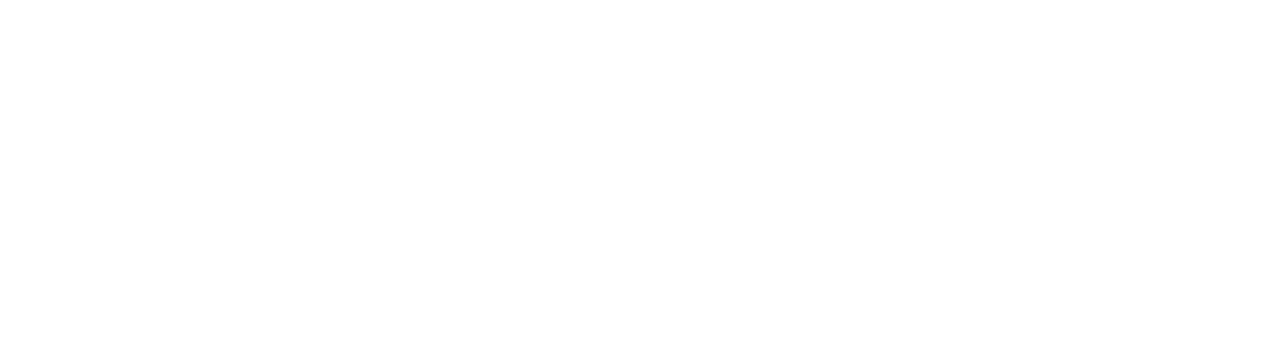
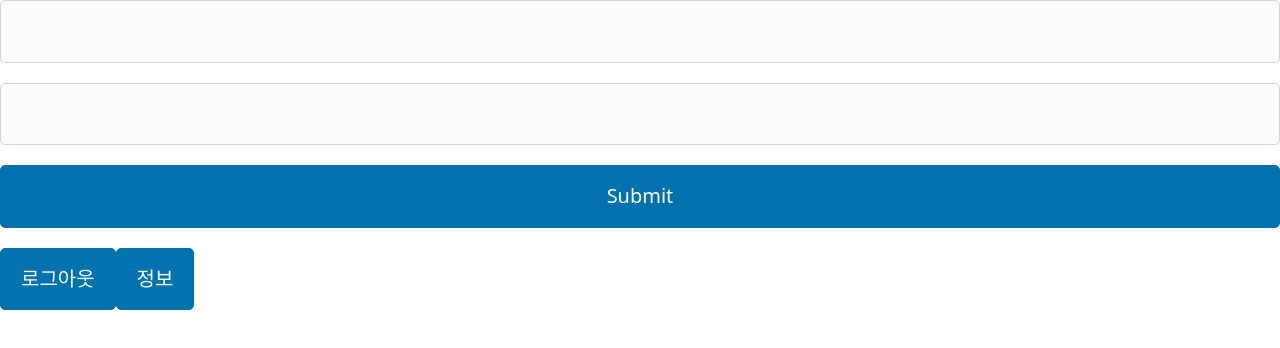
Before and after one commit to HaHoLuLa/Vue, a Vue app: page /login in a window 1280 px wide. Before the commit this address had no page. Shown: the top 348 px of the page. Built offline with nearby package versions, Linux system fonts and the light colour scheme.

Commit message:
서버 로그인 테스트를 위한 컴포넌트 생성

```diff
--- a/src/components/Data.vue
+++ b/src/components/Data.vue
@@ -1,19 +1,55 @@
 <script setup lang="ts">
 import axios from 'axios';
-import { onMounted, ref } from 'vue';
+import { onMounted, reactive, ref } from 'vue';
 
-const data = ref<Record<string, string[]> | null>(null);
+interface Data {
+  num: number
+  title: string
+  id: string
+  writer: string
+  regtime: null | string
+  hits: null | number
+  type: number
+}
+
+const data = ref<Data[] | null>(null);
+const form = reactive({
+  title: "",
+  id: "",
+  content: "",
+  writer: "",
+});
 
 onMounted(async () => {
-  axios.get("http://localhost:8000/users")
+  await axios.get("http://localhost:8000/board")
     .then(res => data.value = res.data)
-    .catch(e => console.error(e))
-})
+    .catch(e => console.error(e));
+});
+
+const handleWrite = async () => {
+  await axios.post("http://localhost:8000/board/write", form)
+    .then(res => console.log(res.data))
+    .catch(e => console.error(e));
+};
+
+const handleChange = (e: Event) => {
+  const target = e.target as HTMLInputElement;
+  const { name, value } = target;
+
+  if (name in form) {
+    form[name as keyof typeof form] = value;
+  }
+};
 </script>
 
 <template>
-  <div>{{ data }}</div>
-  <p v-for="(item, index) in data?.users" :key="index">
-    {{ item }}
-  </p>
+  <div v-for="(item, index) in data" :key="index">
+    <p>{{ item.title }}</p>
+  </div>
+
+  <input type="text" name="title" v-model="form.title" @input="handleChange" placeholder="Title" />
+  <input type="text" name="id" v-model="form.id" @input="handleChange" placeholder="ID" />
+  <input type="text" name="content" v-model="form.content" @input="handleChange" placeholder="Content" />
+  <input type="text" name="writer" v-model="form.writer" @input="handleChange" placeholder="Writer" />
+  <button @click="handleWrite">Submit</button>
 </template>
--- a/src/components/Index.vue
+++ b/src/components/Index.vue
@@ -3,5 +3,13 @@
 
 <template>
   <h1>인덱스</h1>
-  <router-link to="hello">hello</router-link>
+  <p>
+    <router-link to="hello">hello</router-link>
+  </p>
+  <p>
+    <router-link to="data">data</router-link>
+  </p>
+  <p>
+    <router-link to="login">login</router-link>
+  </p>
 </template>
--- /dev/null
+++ b/src/components/Login.vue
@@ -0,0 +1,45 @@
+<script setup lang="ts">
+import axios from 'axios';
+import { reactive } from 'vue';
+
+const form = reactive({
+  id: "",
+  pw: ""
+})
+
+const handleChange = (e: Event) => {
+  const target = e.target as HTMLInputElement
+  const { name, value } = target
+
+  if (name in form) {
+    form[name as keyof typeof form] = value
+  }
+}
+const handleLogin = async () => {
+  await axios.post("http://localhost:8000/user/login", form, {
+    withCredentials: true
+  })
+    .then(res => console.log(res.data))
+    .catch(e => console.error(e))
+}
+const handleLogout = async () => {
+  await axios.post("http://localhost:8000/user/logout", {}, {
+    withCredentials: true
+  })
+    .then(res => console.log(res.data))
+    .catch(e => console.error(e))
+}
+const handleProfile = async () => {
+  await axios.get("http://localhost:8000/user/profile", { withCredentials: true })
+    .then(res => console.log(res.data))
+    .catch(e => console.error(e))
+}
+</script>
+
+<template>
+  <input type="text" name="id" v-model="form.id" @input="handleChange">
+  <input type="password" name="pw" v-model="form.pw" @input="handleChange">
+  <input type="submit" @click="handleLogin">
+  <button @click="handleLogout">로그아웃</button>
+  <button @click="handleProfile">정보</button>
+</template>
--- a/src/router/index.ts
+++ b/src/router/index.ts
@@ -2,6 +2,7 @@
 import HelloWorld from "../components/HelloWorld.vue";
 import Index from "../components/Index.vue";
 import Data from "../components/Data.vue";
+import Login from "../components/Login.vue"
 
 const routes = [
   {
@@ -15,6 +16,10 @@
   {
     path: "/data",
     component: Data
+  },
+  {
+    path: "/login",
+    component: Login
   }
 ]
 
```
